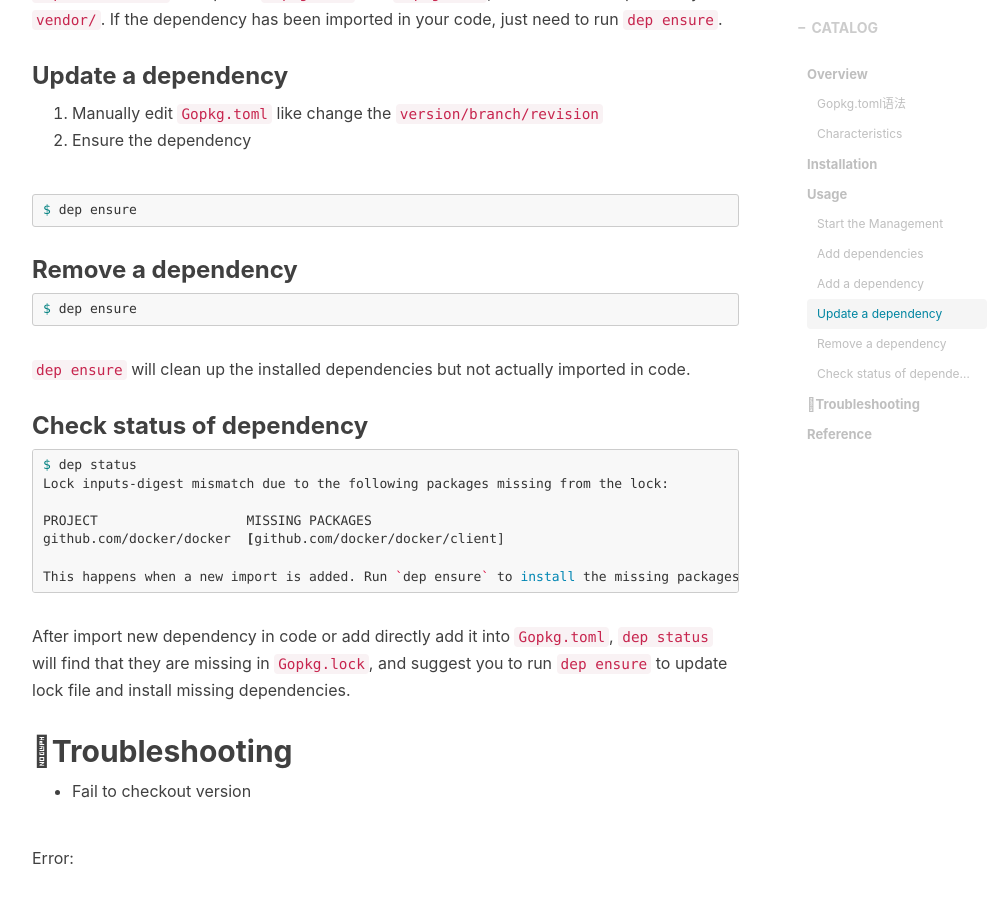
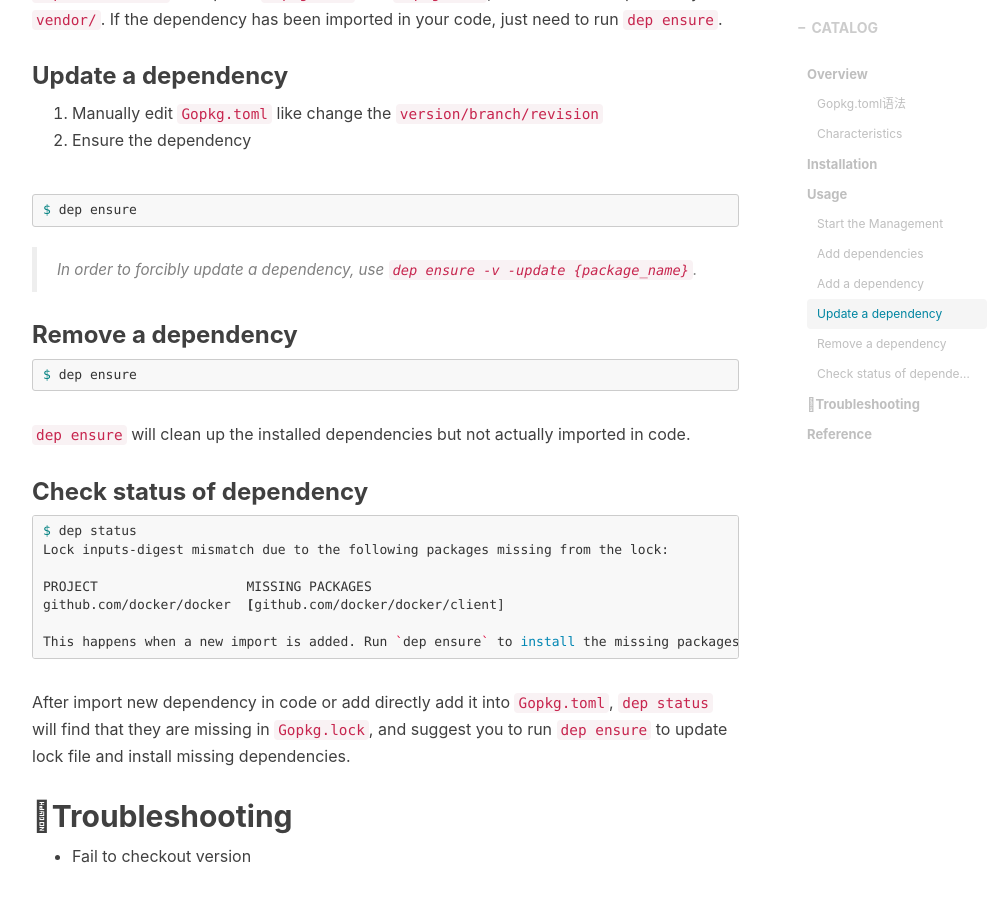
Before and after one commit to supereagle/supereagle.github.io, a Jekyll site: the page built from _posts/2017-10-05-golang-dep.markdown, in a window 1280 px wide and 900 px high, scrolled down 4216 px. Shown: the whole window, without its empty margins (233-1223 px from the left). Built offline with Jekyll 4.4.1, drawn with Linux system fonts in a browser that asks for light colours; nearby versions of some CDN libraries; comment, search, counter and statistics services are not loaded.

Commit message:
update golang dep: add forcibly update a dependency

````diff
--- a/_posts/2017-10-05-golang-dep.markdown
+++ b/_posts/2017-10-05-golang-dep.markdown
@@ -154,6 +154,8 @@ If the dependency has been imported in your code, just need to run `dep ensure`.
 $ dep ensure
 ```
 
+> In order to forcibly update a dependency, use `dep ensure -v -update {package_name}`.
+
 ### Remove a dependency
 
 ```sh
````
